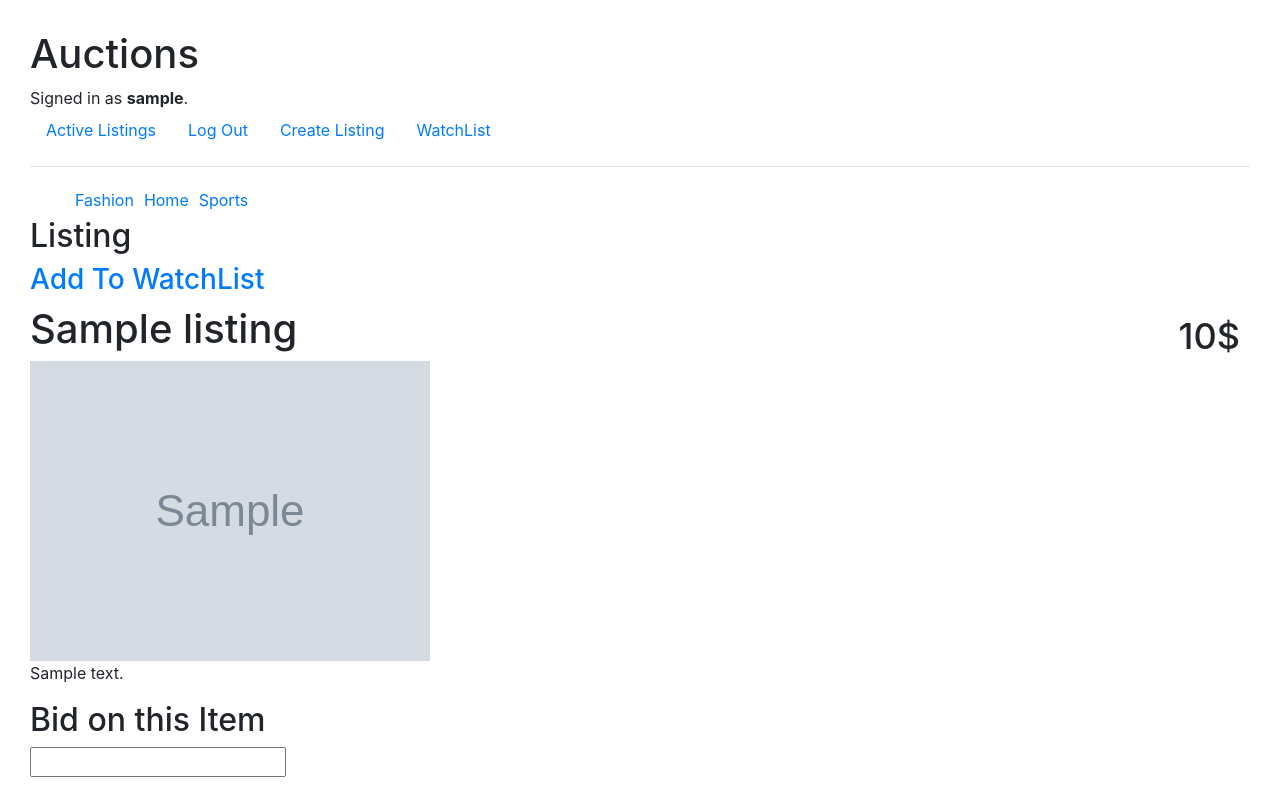
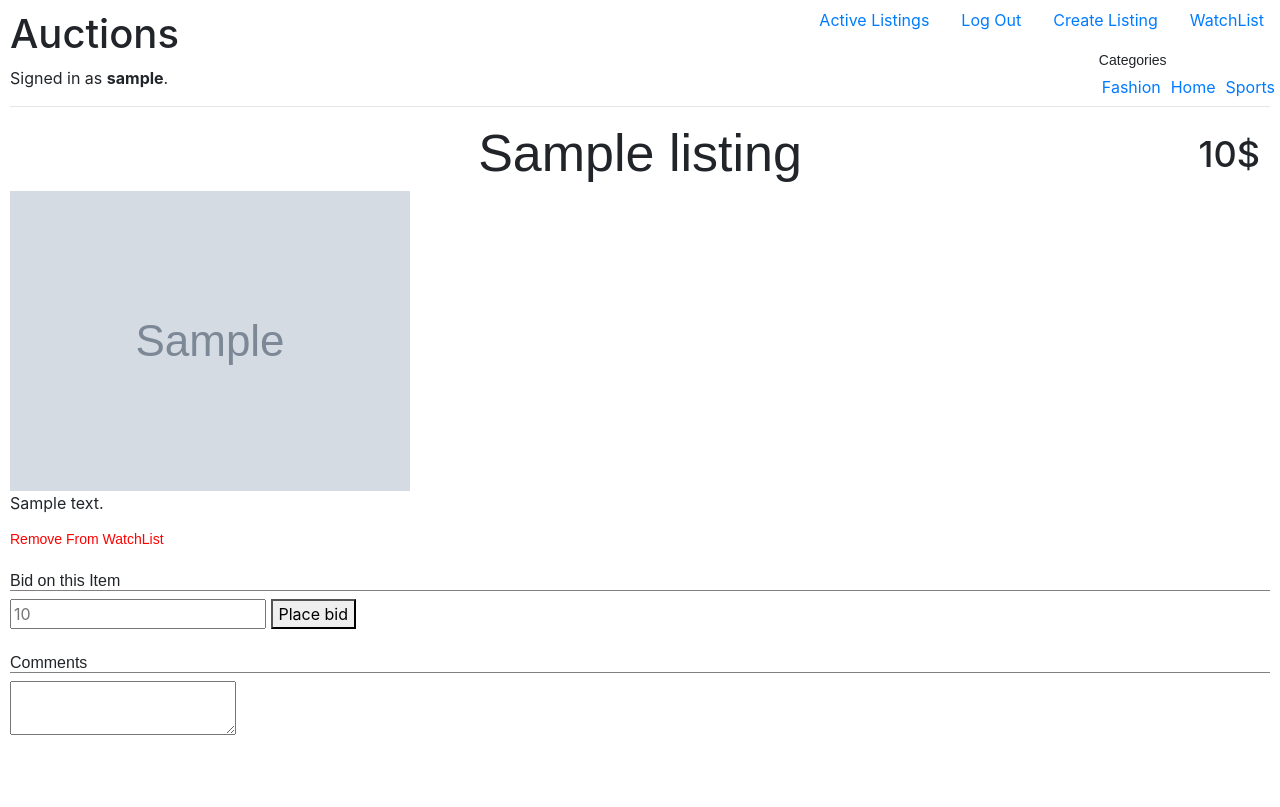
Before and after one commit to wforte4/Python-Commerce-Store, a Django app: page /listing/1 in a window 1280 px wide. After the commit the page ends 735 px from the top, so only its background shows below. Run offline with Django 3.2, Linux system fonts and the light colour scheme; a user stored in the database is signed in; tables that the repository leaves empty hold one stand-in row (values such as "Sample post"); grey boxes marked "Sample" are stand-in pictures; some libraries are stand-ins or nearby versions.

Commit message:
Committing all new changes

```diff
--- a/auctions/models.py
+++ b/auctions/models.py
@@ -6,9 +6,10 @@ class Listing(models.Model):
     desc = models.CharField(max_length=256)
     category = models.CharField(max_length=64, default="Fashion")
     startingprice = models.IntegerField(default=10)
+    active = models.BooleanField(default=True)
     imageurl = models.CharField(max_length=1000, blank=True, default="https://asset.swarovski.com/images/$size_1000/t_swa103/b_rgb:ffffff,c_scale,dpr_auto,f_auto,w_auto/5408442_png/attract-necklace--round--white--rhodium-plated-swarovski-5408442.png")
     def __str__(self):
-        return f"Selling {self.title}"
+        return f"Selling item {self.title} for {self.startingprice}"
 
 class User(AbstractUser):
     watching = models.ManyToManyField(Listing, blank=True, related_name="watchlist")
@@ -25,4 +26,4 @@ class Comment(models.Model):
     user = models.ForeignKey(User, on_delete=models.CASCADE, related_name="usercommenting")
     desc = models.CharField(max_length=256)
     def __str__(self):
-        return f"Bidding on {self.on.title} for {self.amount}"
+        return f"Commented on {self.on.title}"
--- a/auctions/static/auctions/styles.css
+++ b/auctions/static/auctions/styles.css
@@ -1,7 +1,34 @@
 body {
-    padding: 30px;
+    padding: 10px;
 }
-
+.nav {
+    position: absolute;
+    top: 0;
+    right: 0;
+}
+.categories {
+    position: absolute;
+    top: 50px;
+    right: 0;
+}
+.categories ul {
+    padding: 0;
+    margin: 0;
+}
+.categories ul li {
+    list-style: none;
+    font: 16px default;
+    float: left;
+    padding: 5px;
+}
+.categories ul a {
+    text-decoration: none;
+}
+.categories h3 {
+    padding: 2px;
+    margin: 0;
+    font: 14px arial;
+}
 .auctions {
     float: left;
     display: flex;
@@ -25,6 +52,11 @@ body {
 }
 .auction img {
     width: 100%;
+    max-height: 200px;
+}
+.auction h4 {
+    font: 12px Arial;
+    color: gray;
 }
 .custom-select select {
     appearance: none;
@@ -45,6 +77,19 @@ body {
 .listing img {
     width: 400px;
 }
+.listing h1 {
+    font: 52px Arial;
+    text-align: center;
+}
+.listing-bottom h4 {
+    font: 14px Arial;
+}
+.listing-bottom h2 {
+    font: 16px Arial;
+    margin-top: 25px;
+    border-bottom: 1px solid gray;
+}
+
 .createform form  {
     display: flex;
     justify-content: flex-start;
@@ -57,16 +102,3 @@ body {
     width: 100%;
     padding: 10px;
 }
-.categories {
-    float: left;
-    width: 100%;
-}
-.categories ul li {
-    list-style: none;
-    font: 16px default;
-    float: left;
-    padding: 5px;
-}
-.categories ul a {
-    text-decoration: none;
-}
--- a/auctions/templates/auctions/category.html
+++ b/auctions/templates/auctions/category.html
@@ -1,7 +1,7 @@
 {% extends "auctions/layout.html" %}
 
 {% block body %}
-    <h2>{{ category }}</h2>
+    <h2>Category: {{ category }}</h2>
 
     <div class="auctions">
         {% for listing in categorizedListings %}
--- a/auctions/templates/auctions/index.html
+++ b/auctions/templates/auctions/index.html
@@ -10,6 +10,7 @@
                 <h3>{{ auction.startingprice }}$</h3>
                 <img src="{{ auction.imageurl }}" />
                 <p>{{ auction.desc }}</p>
+                <h4>Category: {{ auction.category }}</h4>
             </div>
         {% endfor %}
     </div>
--- a/auctions/templates/auctions/layout.html
+++ b/auctions/templates/auctions/layout.html
@@ -41,6 +41,7 @@
         </ul>
         <hr>
         <div class="categories">
+            <h3>Categories</h3>
             <ul>
                 <a href="/category/Fashion"><li>Fashion</li></a>
                 <a href="/category/Home"><li>Home</li></a>
--- a/auctions/templates/auctions/listing.html
+++ b/auctions/templates/auctions/listing.html
@@ -1,20 +1,33 @@
 {% extends "auctions/layout.html" %}
 
 {% block body %}
-    <h2>Listing</h2>
 
-    <a href="/addtowatchlist/{{ listing.id }}"><h3>Add To WatchList</h3></a>
     <div class="listing">
         <h1>{{ listing.title }}</h1>
         <h3>{{ listing.startingprice }}$</h3>
         <img src={{ listing.imageurl }} />
         <p>{{ listing.desc }}</p>
     </div>
+    <div class="listing-bottom">
         {% if user.is_authenticated %}
+            {% if isOnWatchList %}
+                <a href="/removefromwatchlist/{{ listing.id }}" style="color: red;"><h4>Remove From WatchList</h4></a>
+            {% else %}
+                <a href="/addtowatchlist/{{ listing.id }}" style="color: blue;"><h4>Add To WatchList</h4></a>
+            {% endif %}
             <h2>Bid on this Item</h2>
+            <form action="{% url 'bidding' %}" method="post">
+                {% csrf_token %}
+                <input name="listingid" value="{{ listing.id }}" hidden/>
+                <input name="amount" type="number" placeholder="{{ listing.startingprice }}" min="{{ listing.startingprice }}" />
+                <button type="submit">Place bid</button>
+            </form>
+
+            <h2>Comments</h2>
             <form action="{% url 'login' %}" method="post">
                 {% csrf_token %}
-            <input type="number" />
+                <textarea></textarea>
             </form>
         {% endif %}
+    </div>
 {% endblock %}
--- a/auctions/urls.py
+++ b/auctions/urls.py
@@ -6,10 +6,12 @@ urlpatterns = [
     path("", views.index, name="index"),
     path("listing/<int:listing_id>", views.listing, name="listing"),
     path("addtowatchlist/<int:listing_id>", views.watchlistAdd, name="watchlistadd"),
+    path("removefromwatchlist/<int:listing_id>", views.watchlistRemove, name="watchlistremove"),
     path("watchlist", views.watchlist, name="watchlist"),
     path("createlisting", views.create, name="create"),
     path("login", views.login_view, name="login"),
     path("logout", views.logout_view, name="logout"),
     path("register", views.register, name="register"),
-    path("category/<str:category_str>", views.category, name="category")
+    path("category/<str:category_str>", views.category, name="category"),
+    path("bid", views.bid, name="bidding")
 ]
--- a/auctions/views.py
+++ b/auctions/views.py
@@ -5,7 +5,7 @@ from django.shortcuts import render
 from django.urls import reverse
 from django.contrib.auth.decorators import login_required
 
-from .models import User, Listing
+from .models import User, Listing, Bid
 
 def index(request):
     return render(request, "auctions/index.html", {
@@ -14,8 +14,13 @@ def index(request):
 
 def listing(request, listing_id):
     getListing = Listing.objects.get(id=listing_id)
+    getUserWatchList = request.user.watching.all()
+    isOnWatchList = getListing in getUserWatchList
+    allBids = Bid.objects.filter(on=getListing)
+    print(allBids[0])
     return render(request, "auctions/listing.html", {
-        "listing": getListing
+        "listing": getListing,
+        "isOnWatchList": isOnWatchList
     })
 
 def category(request, category_str):
@@ -29,23 +34,47 @@ def watchlistAdd(request, listing_id):
     getListing = Listing.objects.get(id=listing_id)
     request.user.watching.add(getListing)
     request.user.save()
-    return HttpResponseRedirect(reverse("index"))
+    return HttpResponseRedirect(reverse("watchlist"))
 
+def watchlistRemove(request, listing_id):
+    getListing = Listing.objects.get(id=listing_id)
+    request.user.watching.remove(getListing)
+    request.user.save()
+    return HttpResponseRedirect(reverse("watchlist"))
+
+@login_required
 def watchlist(request):
-    print(request.user.watching)
+    #Preview your watchlist to see your products
+    print(request.user.watching.all())
     return render(request, "auctions/watchlist.html", {
-        "watchlist": request.user.watching
+        "watchlist": request.user.watching.all()
     })
+
+@login_required
+def bid(request):
+    if request.method == "POST":
+        getListing = Listing.objects.get(id=request.POST['listingid'])
+        newbid = Bid(
+            on = getListing,
+            user = request.user,
+            amount = request.POST["amount"]
+        )
+        newbid.save()
+    return render(request, "auctions/index.html")
 
 @login_required
 def create(request):
     if request.method == "POST":
+
+        #Create new listing
         newlisting = Listing(
             title = request.POST["title"],
             desc = request.POST["desc"],
             startingprice = request.POST["startingprice"],
-            imageurl = request.POST["imageurl"]
+            imageurl = request.POST["imageurl"],
+            category = request.POST["category"]
         )
+        #Save that listing
         newlisting.save()
         return render(request, "auctions/create.html", {
             "message": "Successfully Uploaded"
```
Also changed, not shown: auctions/templates/auctions/watchlist.html (+9 -1 lines), auctions/migrations/0007_listing_active.py (added). Lines whose indentation alone changed are shown as unchanged.
